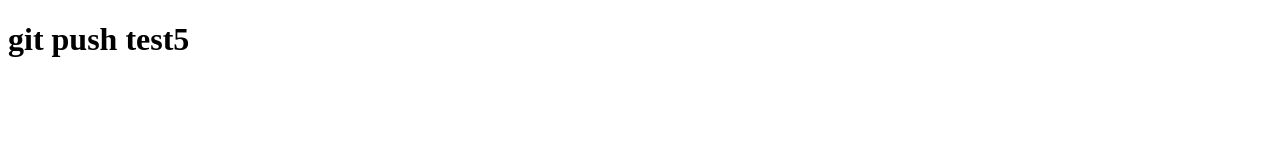
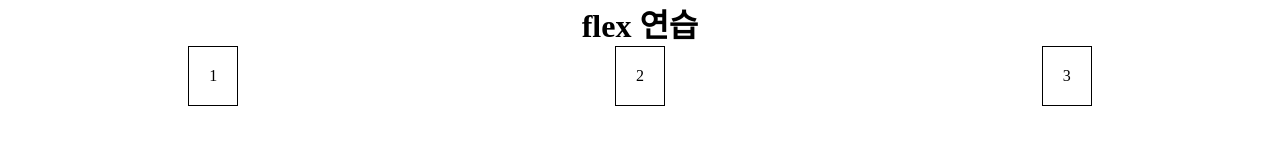
Before and after one commit to choijiiyoung/git-test2, a plain HTML site: page index.html in a window 1280 px wide. Drawn offline with Linux system fonts and the light colour scheme.

Commit message:
flex연습

```diff
--- a/index.html
+++ b/index.html
@@ -6,10 +6,19 @@
   <meta http-equiv="X-UA-Compatible" content="IE=edge">
   <meta name="viewport" content="width=device-width, initial-scale=1.0">
   <title>Document</title>
+  <link rel="stylesheet" href="css/style.css">
 </head>
 
 <body>
-  <h1>git push test5</h1>
+  <div class="wrap">
+    <h1>flex 연습</h1>
+
+    <ul>
+      <li>1</li>
+      <li>2</li>
+      <li>3</li>
+    </ul>
+  </div>
 </body>
 
 </html>
--- /dev/null
+++ b/scss/_reset.scss
@@ -0,0 +1,10 @@
+* {
+	margin: 0;
+	padding: 0;
+	box-sizing: border-box;
+}
+ul,
+ol,
+li {
+	list-style: none;
+}
--- /dev/null
+++ b/scss/style.scss
@@ -0,0 +1,18 @@
+@import 'reset';
+
+.wrap {
+	h1 {
+		text-align: center;
+	}
+
+	ul {
+		display: flex;
+		align-items: center;
+		justify-content: space-around;
+
+		li {
+			padding: 20px;
+			border: 1px solid #000;
+		}
+	}
+}
```
Also changed, not shown: css/style.css (added), 1 other file.
